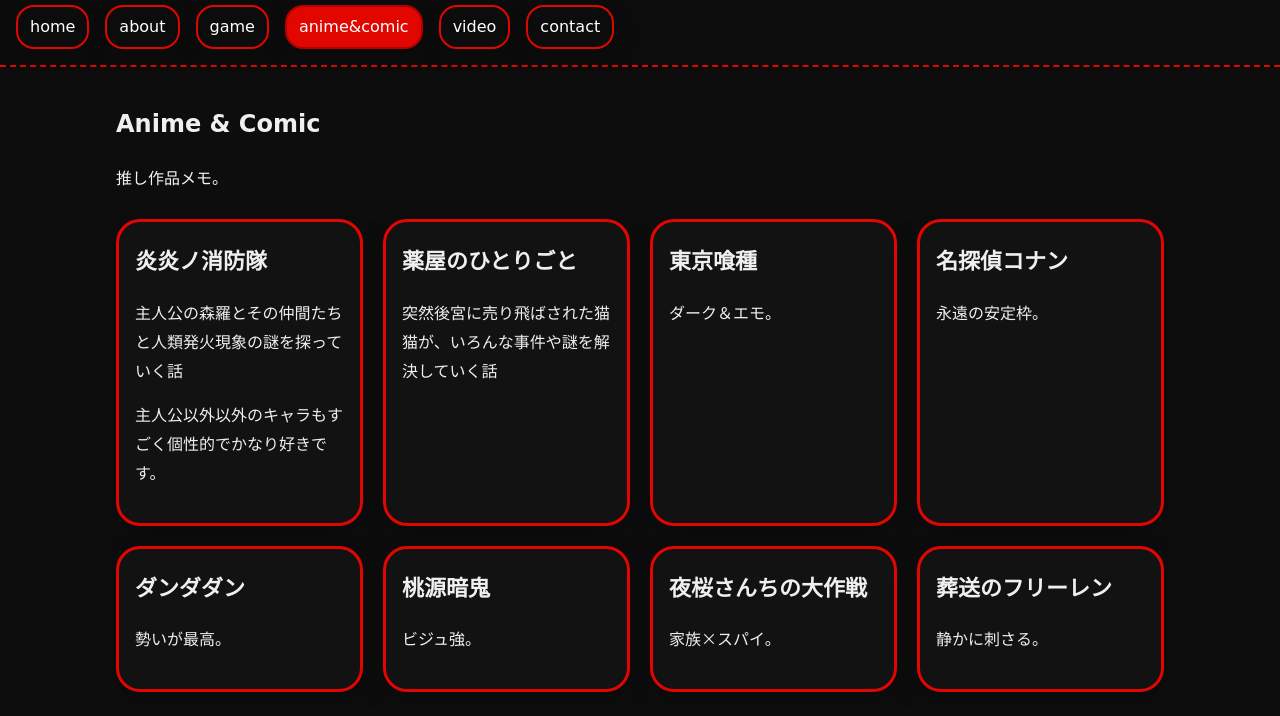
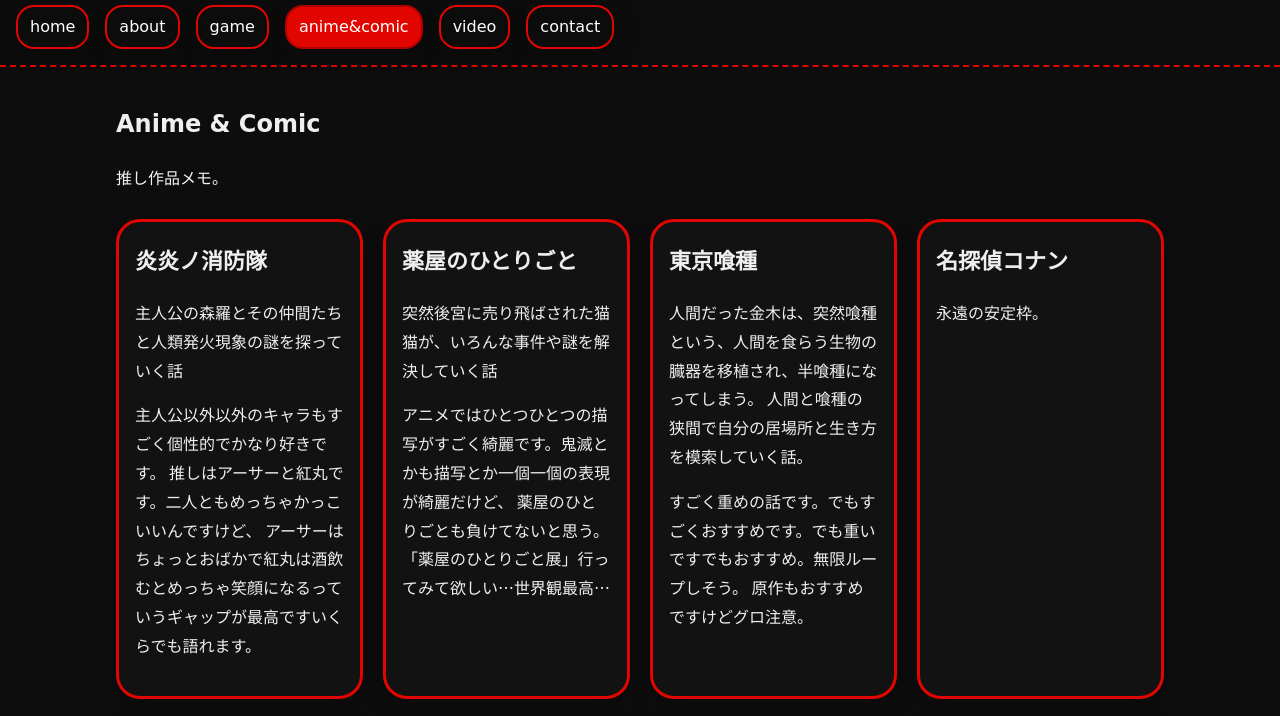
Before and after one commit to Kzh2525/about-me, a plain HTML site: page anime-comic.html in a window 1280 px wide. Shown: the part 77-793 px from the top of the page. Drawn offline with Linux system fonts and the light colour scheme; a web font is replaced by a local one.

Commit message:
anime-comic.htmlのカードの説明文を詳細に更新し、作品の魅力を強調しました

```diff
--- a/anime-comic.html
+++ b/anime-comic.html
@@ -36,19 +36,26 @@
           <a href="https://fireforce-anime.jp/" target="_blank">
             <h3>炎炎ノ消防隊</h3>
             <p>主人公の森羅とその仲間たちと人類発火現象の謎を探っていく話</p>
-            <p>主人公以外以外のキャラもすごく個性的でかなり好きです。</p>
+            <p>主人公以外以外のキャラもすごく個性的でかなり好きです。
+              推しはアーサーと紅丸です。二人ともめっちゃかっこいいんですけど、
+              アーサーはちょっとおばかで紅丸は酒飲むとめっちゃ笑顔になるっていうギャップが最高ですいくらでも語れます。</p>
           </a>
         </article>
         <article class="card">
           <a href="https://kusuriyanohitorigoto.jp/" target="_blank">
             <h3>薬屋のひとりごと</h3>
             <p>突然後宮に売り飛ばされた猫猫が、いろんな事件や謎を解決していく話</p>
+            <p>アニメではひとつひとつの描写がすごく綺麗です。鬼滅とかも描写とか一個一個の表現が綺麗だけど、
+              薬屋のひとりごとも負けてないと思う。「薬屋のひとりごと展」行ってみて欲しい…世界観最高…</p>
           </a>
         </article>
         <article class="card">
           <a href="https://www.marv.jp/special/tokyoghoul/" target="_blank">
             <h3>東京喰種</h3>
-            <p>ダーク＆エモ。</p>
+            <p>人間だった金木は、突然喰種という、人間を食らう生物の臓器を移植され、半喰種になってしまう。
+              人間と喰種の狭間で自分の居場所と生き方を模索していく話。</p>
+              <p>すごく重めの話です。でもすごくおすすめです。でも重いですでもおすすめ。無限ループしそう。
+                原作もおすすめですけどグロ注意。</p>
           </a>
         </article>
         <article class="card">
```
